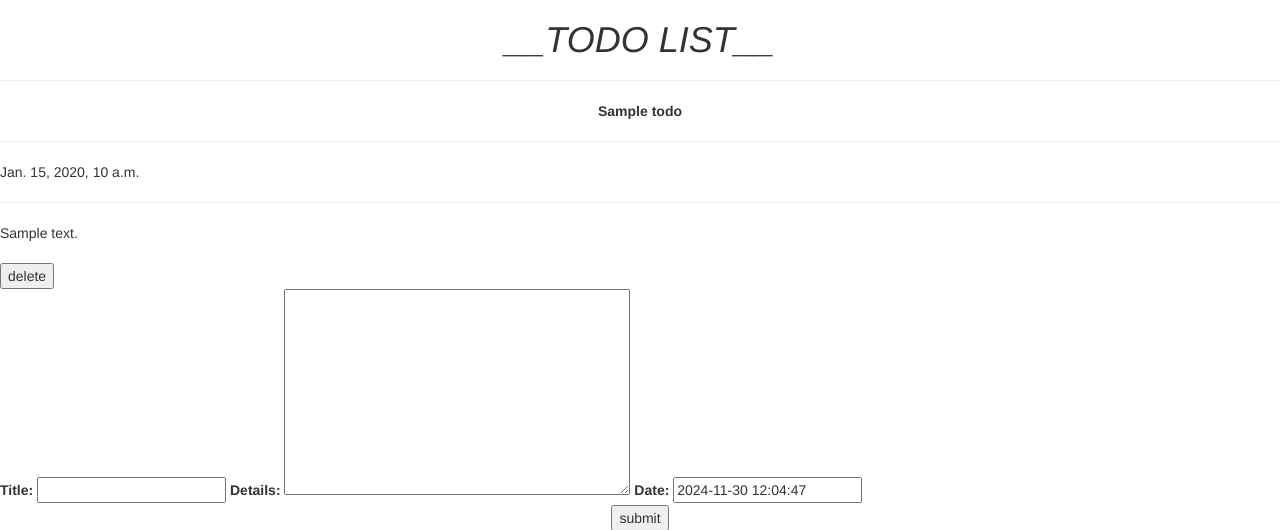
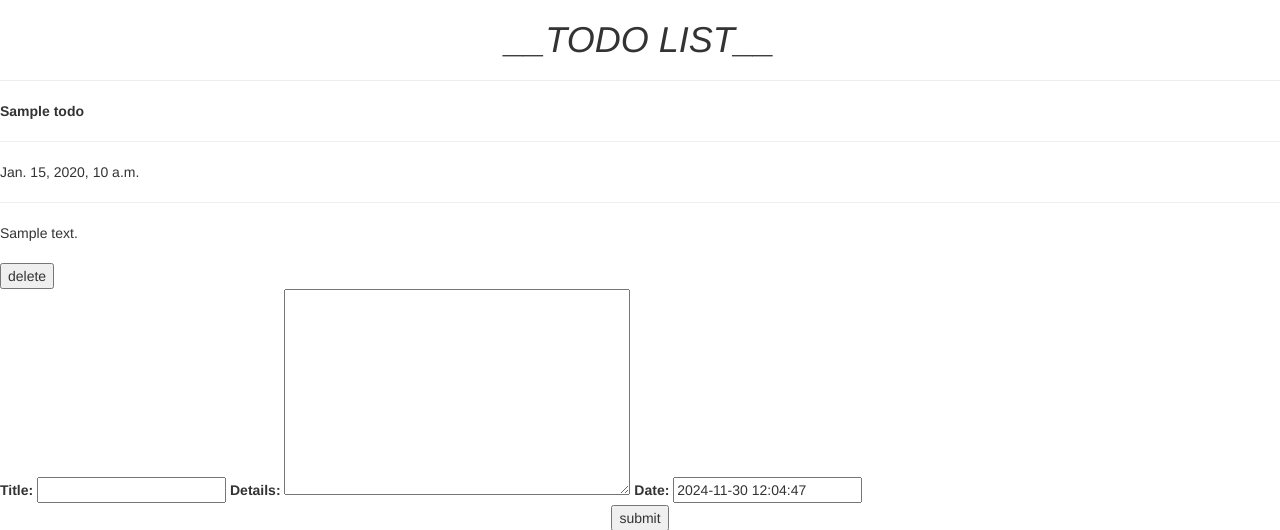
Before and after one commit to Leer002/Todo-list, a Django app: template todo/templates/todo/todo.html in a window 1280 px wide. Shown: the top 530 px of the page. Run offline with Django 4.2, Linux system fonts and the light colour scheme; tables that the repository leaves empty hold one stand-in row (values such as "Sample post"); the template is opened without the code that fills it: values that come from a table or form of the project are taken from there, most other values are stand-ins (such as "Sample title", 1, 10 or a date in 2020); some libraries are stand-ins or nearby versions.

Commit message:
kurze Veränderung

```diff
--- a/todo/templates/todo/todo.html
+++ b/todo/templates/todo/todo.html
@@ -25,8 +25,8 @@
     <div>
         <div>
             {% for t in todo %}
-                <div class="card">
-                    <center><b>{{t.title}}</b></center>
+                <div>
+                    <b>{{t.title}}</b>
                     <hr/>
                     {{t.date}}
                     <hr/>
@@ -37,7 +37,7 @@
                         <button value="delete" type="submit">delete</button>
                     </form>
                 </div>
-                {% endfor %}
+            {% endfor %}
         </div>
         <div>
             <form method="post">
--- a/todo/views.py
+++ b/todo/views.py
@@ -1,4 +1,4 @@
-from django.shortcuts import render, redirect, get_object_or_404
+from django.shortcuts import render, redirect
 from django.views import View
 from django.contrib import messages
 
```
